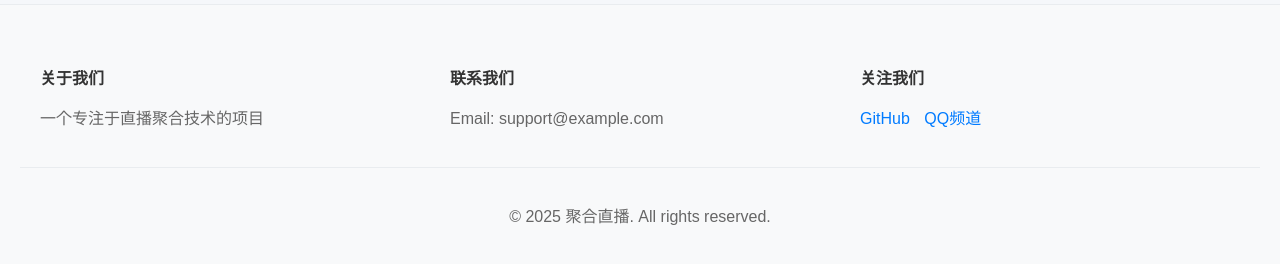
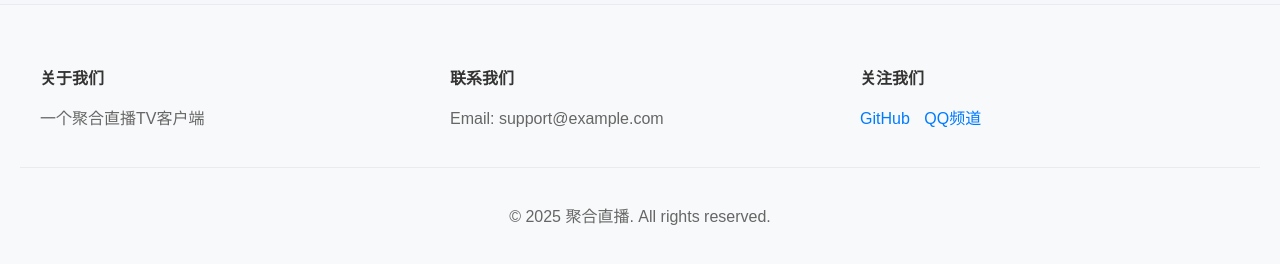
Before and after one commit to jayjd/jayjd.github.io, a Jekyll site: the page built from index.markdown, in a window 1280 px wide and 900 px high, scrolled down 3383 px. Shown: the part 610-874 px from the top of the window. Built offline with Jekyll 4.4.1, drawn with Linux system fonts in a browser that asks for light colours; comment, search, counter and statistics services are not loaded.

Commit message:
更新关于我们部分的描述，修改为“一个聚合直播TV客户端”

```diff
--- a/_layouts/default.html
+++ b/_layouts/default.html
@@ -112,7 +112,7 @@
     <div class="footer-container">
       <div class="footer-section">
         <h4>关于我们</h4>
-        <p>一个专注于直播聚合技术的项目</p>
+        <p>一个聚合直播TV客户端</p>
       </div>
       <div class="footer-section">
         <h4>联系我们</h4>
```
